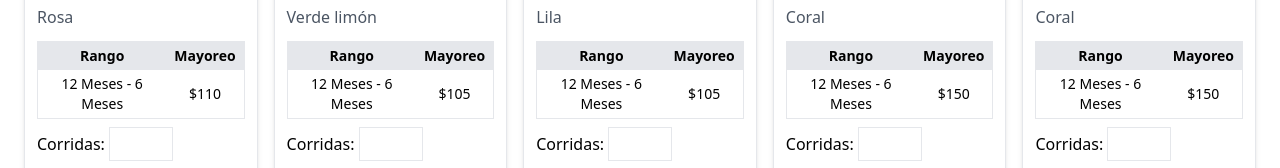
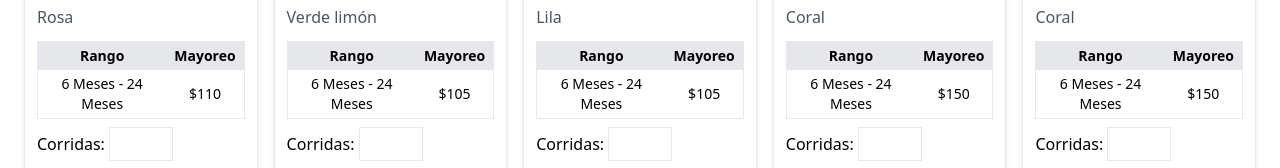
Before and after one commit to MarguaInfa/CatalogoMargu, a React (Vite) app: page / in a window 1280 px wide. Shown: the part 502-670 px from the top of the page. Built offline with nearby package versions, Linux system fonts and the light colour scheme.

Commit message:
Update App.jsx

```diff
--- a/src/App.jsx
+++ b/src/App.jsx
@@ -53,10 +53,10 @@ export default function App() {
         const claveTalla = `${p.Talla}-${p.Edad}`.trim();
 
         acc[key].Tallas.push({
-          Talla: displayTalla,     // "10 Años"
-          TallaClave: claveTalla,  // "10-Años"
+          Talla: displayTalla, // "10 Años"
+          TallaClave: claveTalla, // "10-Años"
           Edad: p.Edad,
-          TallaNumero: Number(p.Talla),
+          TallaNumero: Number(p.Talla), // <-- número real
           Inventario: Number(p.Inventario),
           Precio: Number(p.Mayoreo), // PRECIO REAL POR TALLA
           cantidad: 0,
@@ -89,32 +89,40 @@ export default function App() {
   ];
 
   // ==========================================================
-  // TABLA DE PRECIOS POR RANGOS DE PRECIO
+  // TABLA DE PRECIOS POR RANGOS DE PRECIO (FIX ORDEN)
   // ==========================================================
   function generarTablaPrecios(p) {
-    // Lista de tallas con su precio real
+    // Lista de tallas con su precio real (incluye el número para ordenar)
     const precios = p.Tallas
       .map((t) => ({
         tallaTexto: t.Talla,
-        tallaClave: t.TallaClave,
-        precio: t.Precio,
+        tallaNumero: Number(t.TallaNumero),
+        precio: Number(t.Precio),
       }))
-      .sort((a, b) => a.tallaClave.localeCompare(b.tallaClave));
+      .sort((a, b) => a.tallaNumero - b.tallaNumero); // <-- orden correcto
 
     // Agrupar por precio
     const grupos = {};
     precios.forEach((x) => {
-      if (!grupos[x.precio]) grupos[x.precio] = [];
-      grupos[x.precio].push(x);
+      const key = String(x.precio);
+      if (!grupos[key]) grupos[key] = [];
+      grupos[key].push(x);
     });
 
-    // Convertir a rangos
+    // Convertir a rangos (cada grupo ya está ordenado por tallaNumero)
     const rangos = Object.entries(grupos).map(([precio, arr]) => {
-      arr.sort((a, b) => a.tallaClave.localeCompare(b.tallaClave));
+      arr.sort((a, b) => a.tallaNumero - b.tallaNumero);
       return {
         rango: `${arr[0].tallaTexto} - ${arr[arr.length - 1].tallaTexto}`,
         precio: precio,
       };
+    });
+
+    // Ordenar los rangos por la talla inicial (opcional)
+    rangos.sort((a, b) => {
+      const aIni = parseInt(a.rango.split(" - ")[0], 10);
+      const bIni = parseInt(b.rango.split(" - ")[0], 10);
+      return aIni - bIni;
     });
 
     return rangos;
@@ -207,7 +215,6 @@ export default function App() {
   // ==========================================================
   return (
     <div className="p-6">
-
       <div className="flex items-center mb-6">
         <img src="/logo.png.jpg" className="w-20 h-auto" />
       </div>
@@ -218,28 +225,40 @@ export default function App() {
 
       {/* FILTROS */}
       <div className="flex gap-3 justify-center mb-6 flex-wrap">
-        <select className="border p-2 rounded" onChange={(e) => setFiltroGenero(e.target.value)}>
+        <select
+          className="border p-2 rounded"
+          onChange={(e) => setFiltroGenero(e.target.value)}
+        >
           <option value="">Género</option>
           {generos.map((g) => (
             <option key={g}>{g}</option>
           ))}
         </select>
 
-        <select className="border p-2 rounded" onChange={(e) => setFiltroPrenda(e.target.value)}>
+        <select
+          className="border p-2 rounded"
+          onChange={(e) => setFiltroPrenda(e.target.value)}
+        >
           <option value="">Prenda</option>
           {prendas.map((p) => (
             <option key={p}>{p}</option>
           ))}
         </select>
 
-        <select className="border p-2 rounded" onChange={(e) => setFiltroColor(e.target.value)}>
+        <select
+          className="border p-2 rounded"
+          onChange={(e) => setFiltroColor(e.target.value)}
+        >
           <option value="">Color</option>
           {colores.map((c) => (
             <option key={c}>{c}</option>
           ))}
         </select>
 
-        <select className="border p-2 rounded" onChange={(e) => setFiltroTalla(e.target.value)}>
+        <select
+          className="border p-2 rounded"
+          onChange={(e) => setFiltroTalla(e.target.value)}
+        >
           <option value="">Talla</option>
           {tallas.map((t) => (
             <option key={t}>{t}</option>
@@ -253,9 +272,14 @@ export default function App() {
           const tabla = generarTablaPrecios(p);
 
           return (
-            <div key={p.Serie + p.Color} className="border p-3 bg-white rounded-xl shadow-md">
-
-              <img src={`/fotos/${p.Foto}`} className="w-full aspect-square object-cover rounded-md" />
+            <div
+              key={p.Serie + p.Color}
+              className="border p-3 bg-white rounded-xl shadow-md"
+            >
+              <img
+                src={`/fotos/${p.Foto}`}
+                className="w-full aspect-square object-cover rounded-md"
+              />
 
               <h2 className="font-bold mt-2">{p.Serie}</h2>
               <p className="text-gray-600">{p.Color}</p>
```
Lines whose indentation alone changed are shown as unchanged.
